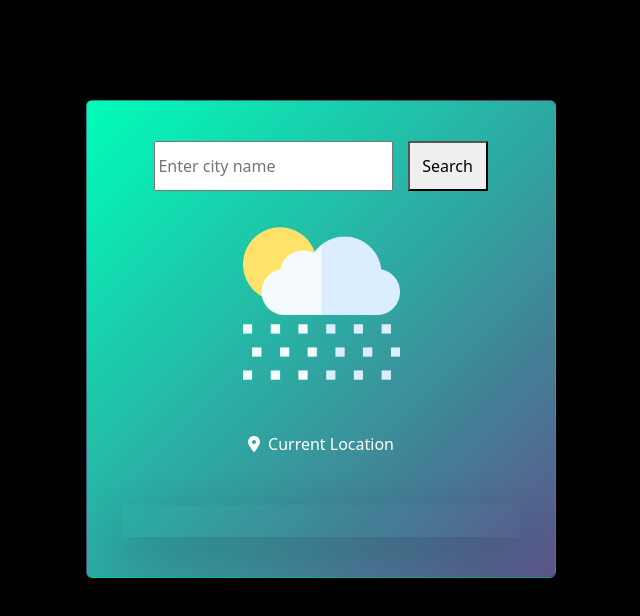
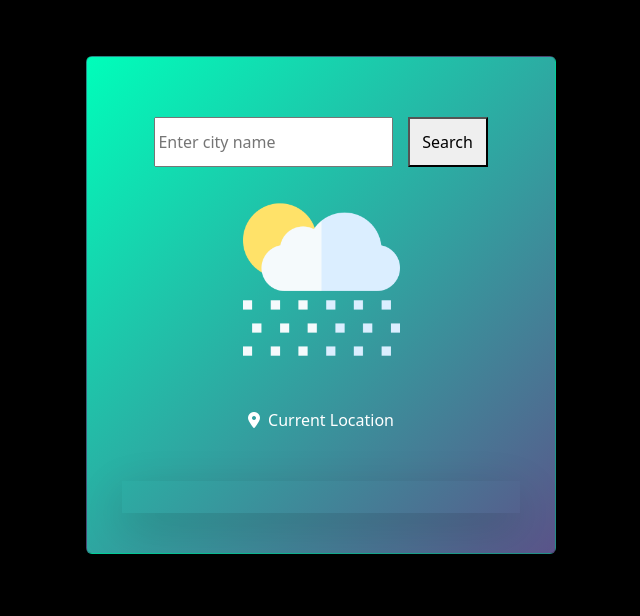
Before and after one commit to muhammed-salman10/weather, a plain HTML site: page index.html in a window 1280 px wide. Shown: the whole page, without its empty margins (319-959 px from the left). Drawn offline with nearby package versions, Linux system fonts and the light colour scheme.

Commit message:
third commit

```diff
--- a/index.html
+++ b/index.html
@@ -13,7 +13,7 @@
     <div class="card">
         <div class="search">
             <input id="data" type="text" placeholder="Enter city name">
-          <button type="button" onclick="locationSearch()">Search</button>
+          <button class="search" type="button" onclick="locationSearch()">Search</button>
         </div>
 <div class="weather">
     <img src="./weather image/rain.png" class="weather icon">
--- a/style.css
+++ b/style.css
@@ -1,5 +1,6 @@
 .body{
     background-color: black;
+
 }
 .card{
     width:90%;
@@ -10,6 +11,7 @@
     border-radius: 20px;
     padding: 40px 35px;
     text-align: center;
+    margin-top: 56px;
 
 }
 .search button{
@@ -40,3 +42,6 @@
     outline: none;
     color: none;
 }
+.search{
+    margin-top: 10px;
+}
```
